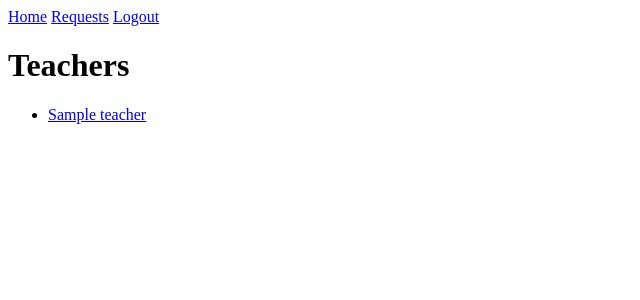
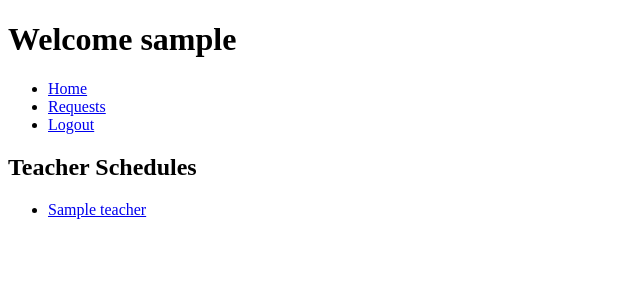
Before and after one commit to MarijaTrajanoska/teachers-app, a Flask app: template templates/index.html in a window 1280 px wide. Shown: the top 300 px of the page, without its empty margins (0-640 px from the left). Run offline with Flask 3, Linux system fonts and the light colour scheme; the visitor is signed in with stand-in values (Sample User, id 1); the template is opened without the code that fills it: most values are stand-ins (such as "Sample title", 1, 10 or a date in 2020).

Commit message:
Update index.html

```diff
--- a/templates/index.html
+++ b/templates/index.html
@@ -1,12 +1,26 @@
-{% extends 'base.html' %}
+<!DOCTYPE html>
+<html lang="en">
+<head>
+    <meta charset="UTF-8">
+    <meta name="viewport" content="width=device-width, initial-scale=1.0">
+    <title>Home</title>
+</head>
+<body>
+    <h1>Welcome {{ session['username'] }}</h1>
 
-{% block title %}Home{% endblock %}
+    <nav>
+        <ul>
+            <li><a href="{{ url_for('index') }}">Home</a></li>
+            <li><a href="{{ url_for('manage_requests') }}">Requests</a></li>
+            <li><a href="{{ url_for('logout') }}">Logout</a></li>
+        </ul>
+    </nav>
 
-{% block body %}
-<h1>Teachers</h1>
-<ul>
-    {% for teacher in teachers %}
-        <li><a href="{{ url_for('schedule', teacher=teacher) }}">{{ teacher }}</a></li>
-    {% endfor %}
-</ul>
-{% endblock %}
+    <h2>Teacher Schedules</h2>
+    <ul>
+        {% for teacher in teachers %}
+            <li><a href="{{ url_for('schedule', teacher=teacher) }}">{{ teacher }}</a></li>
+        {% endfor %}
+    </ul>
+</body>
+</html>
```
